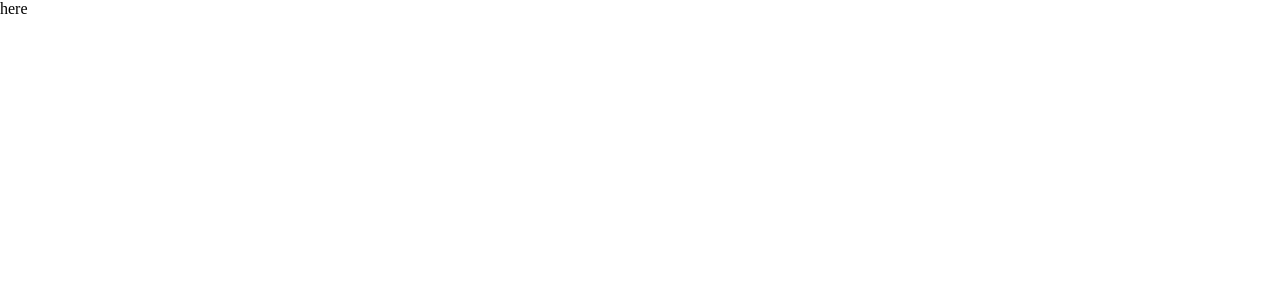
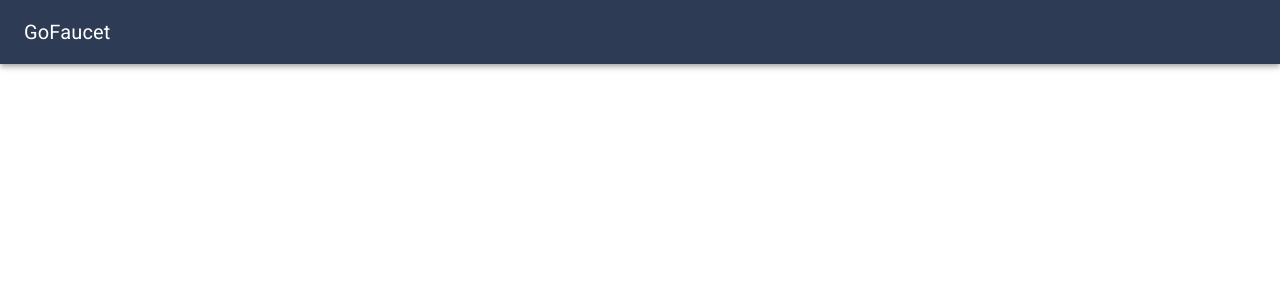
Before and after one commit to garyouyang9449/GOfaucet, a React (Create React App) app in the folder client/: page / in a window 1280 px wide. Shown: the top 300 px of the page. Built offline with nearby package versions, Linux system fonts and the light colour scheme.

Commit message:
baseline client setup

```diff
--- a/client/src/App.js
+++ b/client/src/App.js
@@ -1,17 +1,12 @@
 import React from 'react';
 
 import { BrowserRouter as Router, Route } from "react-router-dom";
-
-const T = () => {
-  return (
-    <div>here</div>
-  )
-}
+import Home from './components/Home';
 
 const App = () => {
   return (
     <Router>
-      <Route path="/" exact component={T} />
+      <Route path="/" exact component={Home} />
     </Router>
   );
 }
--- /dev/null
+++ b/client/src/components/Header.jsx
@@ -0,0 +1,18 @@
+import React from 'react';
+import AppBar from '@mui/material/AppBar';
+import Toolbar from '@mui/material/Toolbar';
+import Typography from '@mui/material/Typography';
+
+const Header = () => {
+  return (
+    <AppBar position="static" style={{ background: '#2E3B55' }}>
+      <Toolbar>
+        <Typography variant="h6" component="div" sx={{ flexGrow: 1 }}>
+          GoFaucet
+        </Typography>
+      </Toolbar>
+    </AppBar>
+  )
+}
+
+export default Header;
--- /dev/null
+++ b/client/src/components/Home.jsx
@@ -0,0 +1,15 @@
+import React, { useState, useEffect } from 'react';
+import { Grid } from '@mui/material';
+import Header from './Header';
+
+
+const Home = () => {
+
+  return (
+    <>
+      <Header />
+    </>
+  )
+}
+
+export default Home;
```
